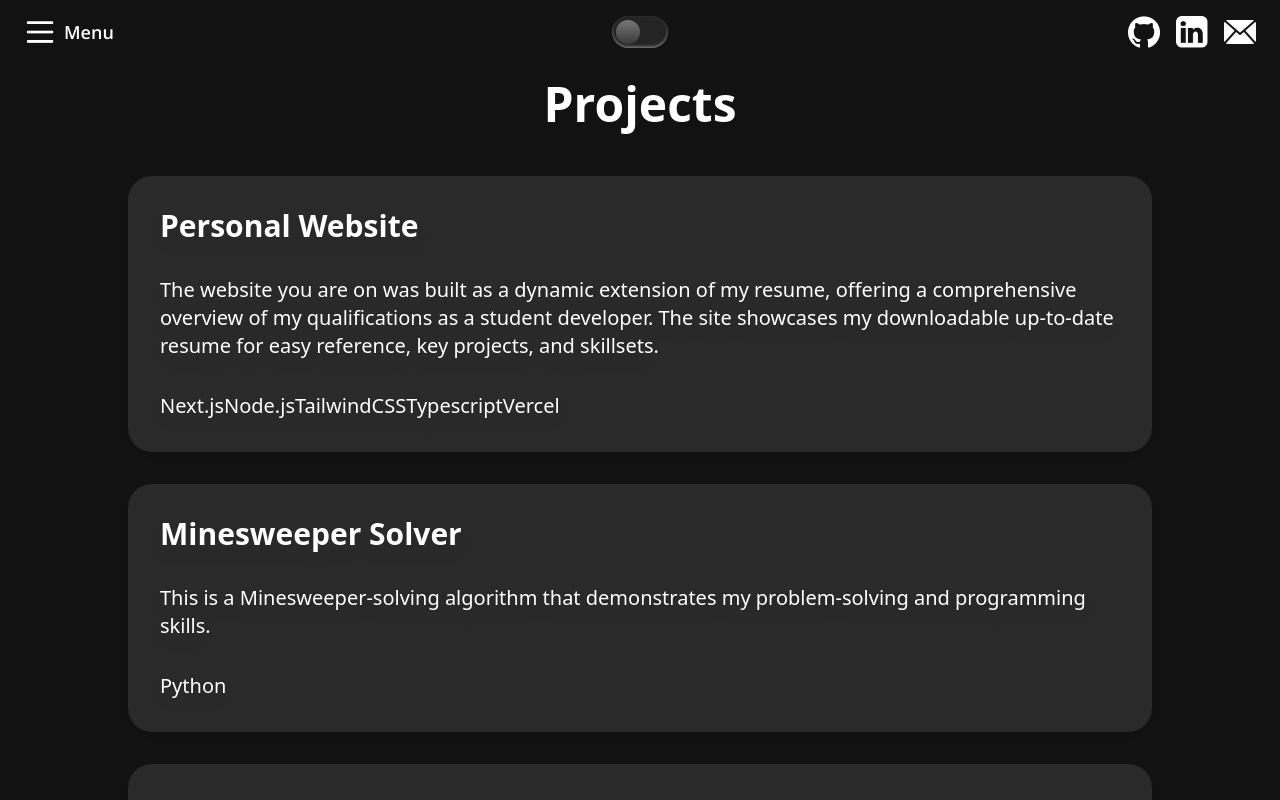
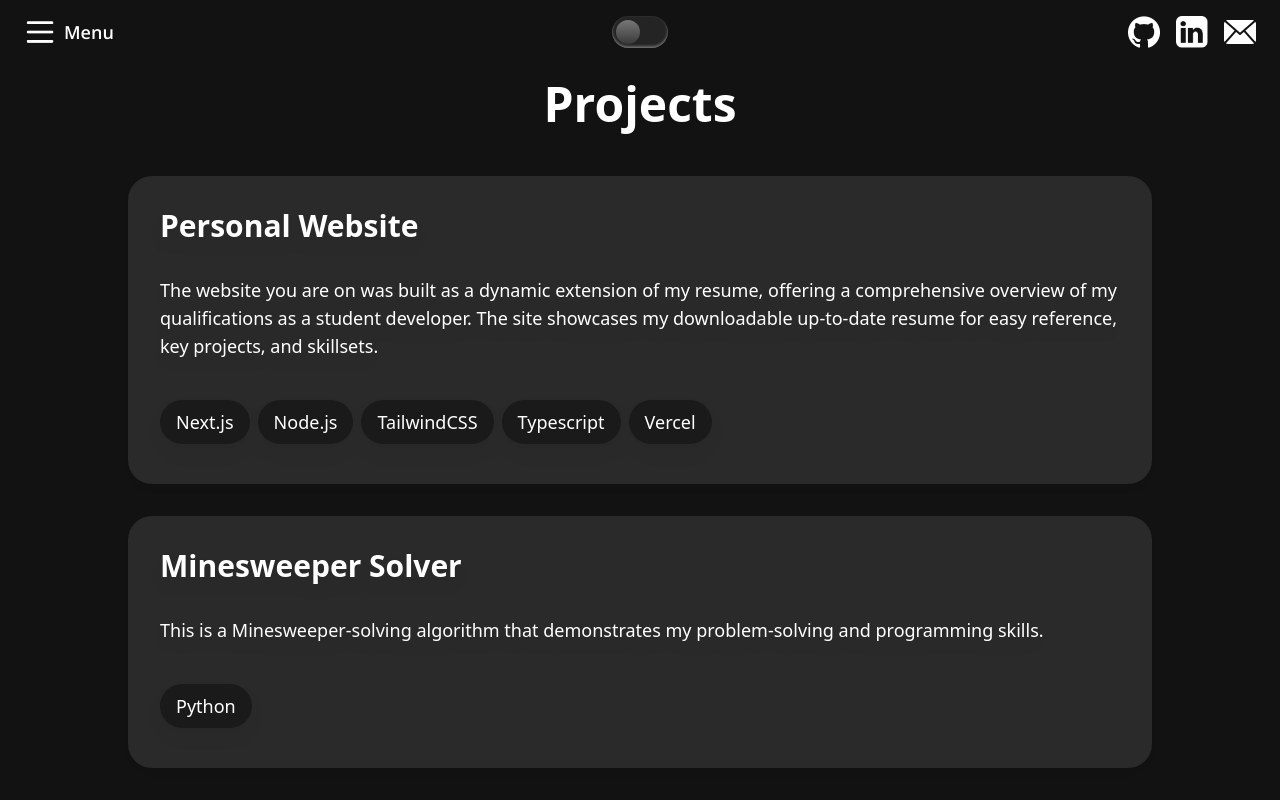
Before and after one commit to ENamja/personal-website, a Next.js app: page /projects in a window 1280 px wide. Shown: the top 800 px of the page. Built offline with nearby package versions, Linux system fonts and the light colour scheme.

Commit message:
Added some styling to tools used for projects

```diff
--- a/app/projects/ProjectList.tsx
+++ b/app/projects/ProjectList.tsx
@@ -19,7 +19,7 @@ function ProjectList() {
       link: "localhost:3000",
       description:
         "This is a Minesweeper-solving algorithm that demonstrates my problem-solving and programming skills. ",
-      tools: ["Python", ""],
+      tools: ["Python"],
     },
     {
       name: "Apollo",
@@ -53,10 +53,21 @@ function ProjectList() {
               ></Link>
               <div className="w-full h-full text-left">
                 <div className="mb-4 text-3xl">{project.name}</div>
-                <div className="my-8 font-light text-xl">
+                <div className="my-8 font-light text-lg">
                   {project.description}
                 </div>
-                <div className="font-light text-xl">{project.tools}</div>
+                <div className="font-light text-lg flex flex-wrap w-full">
+                  {project.tools.map((tool) => {
+                    return (
+                      <div key={tool}>
+                        <div></div>
+                        <div className="rounded-3xl py-2 px-4 my-2 mr-2 bg-black">
+                          {tool}
+                        </div>
+                      </div>
+                    );
+                  })}
+                </div>
               </div>
             </div>
           </li>
```
